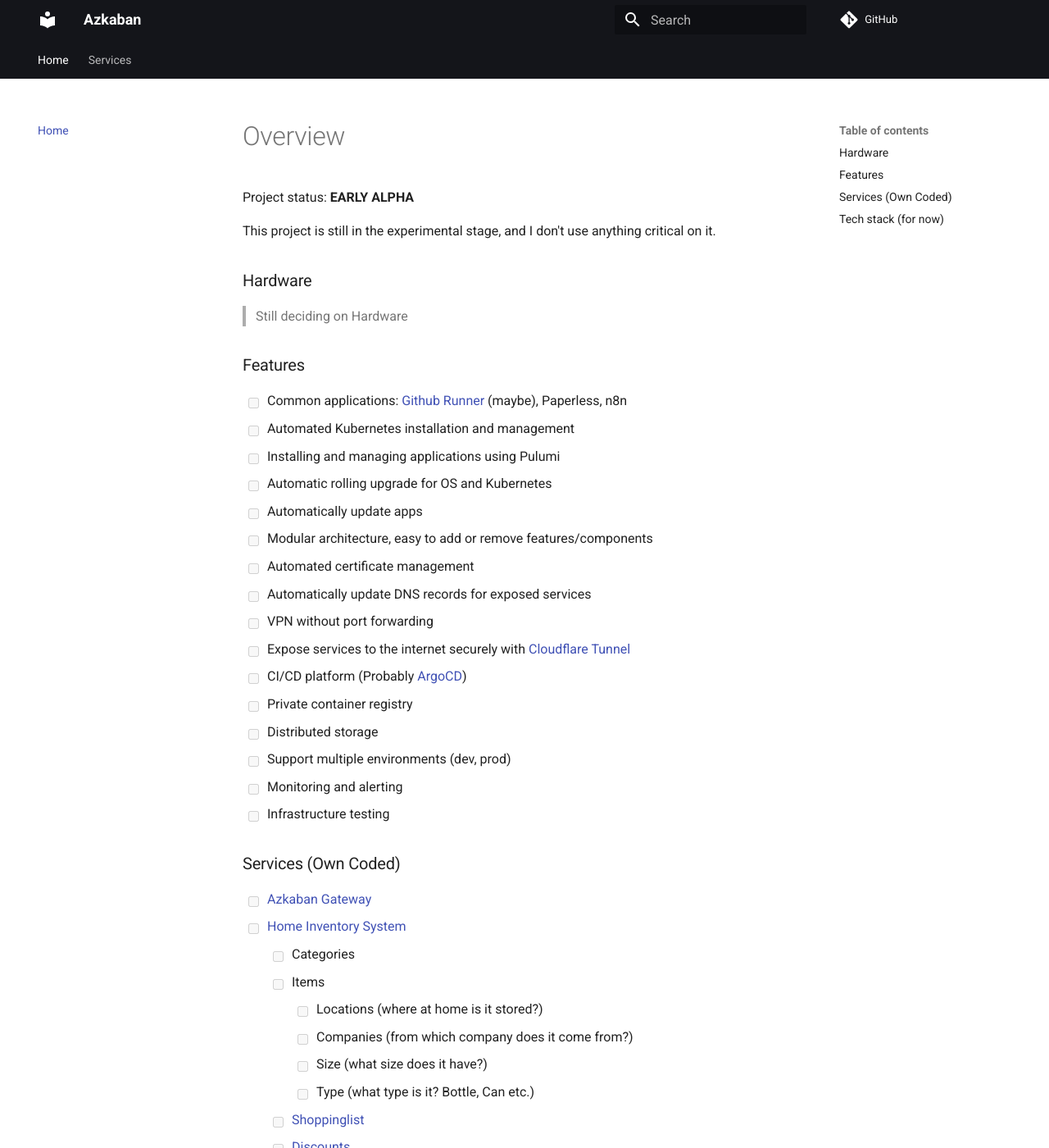
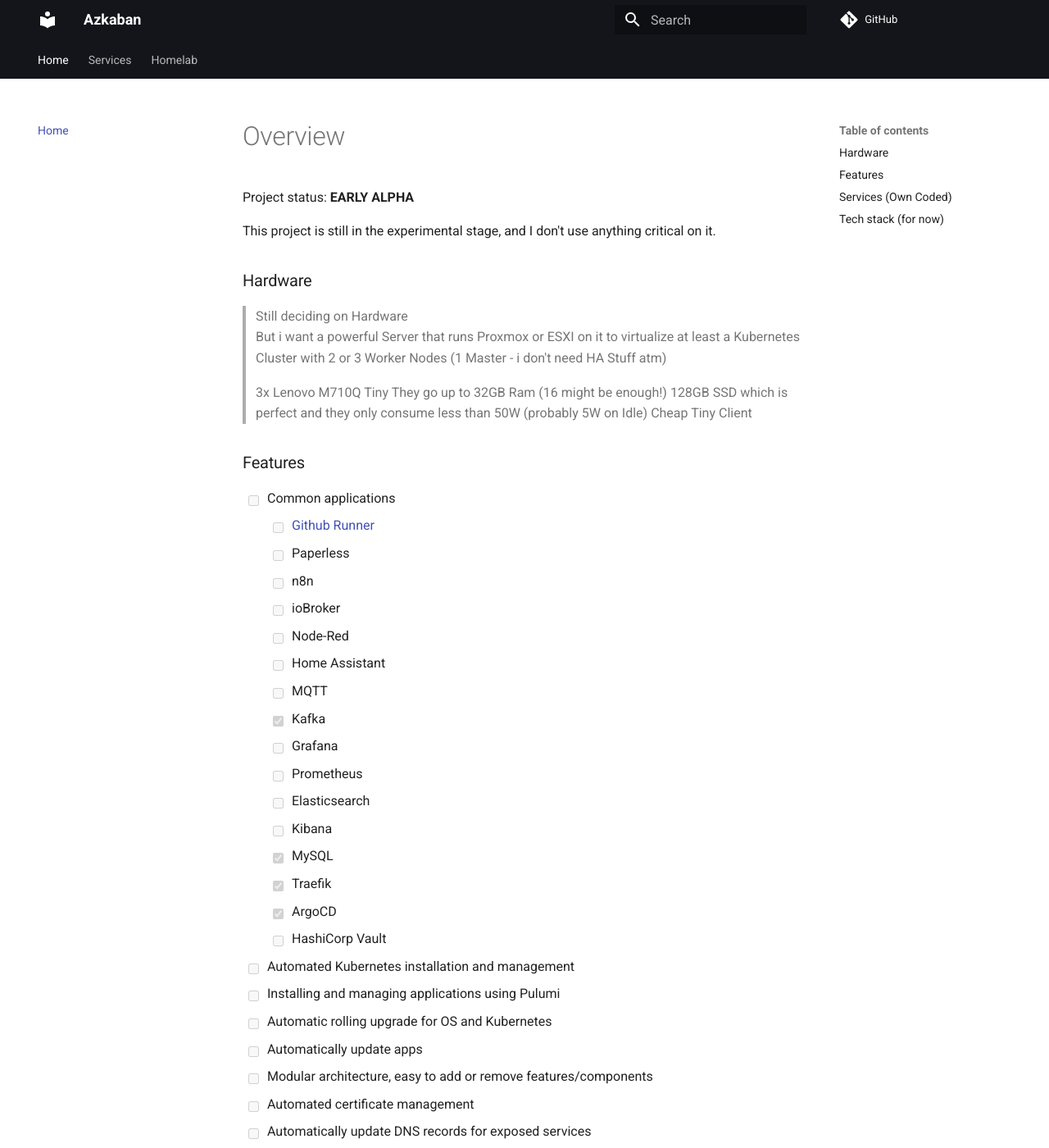
Before and after one commit to ToxicToast/homelab, an MkDocs documentation site: the page built from docs/index.md, in a window 1280 px wide and 1400 px high. Shown: the whole window at 82% size. Built offline with MkDocs 1.6.1 and Material for MkDocs 9.7.7, drawn with Linux system fonts in a browser that asks for light colours; comment, search, counter and statistics services are not loaded; some of the changed text lies outside the part shown.

Commit message:
More Docs!

```diff
--- a/docs/index.md
+++ b/docs/index.md
@@ -7,10 +7,32 @@
 ### Hardware
 
 > Still deciding on Hardware
+> But i want a powerful Server that runs Proxmox or ESXI on it to virtualize at least a Kubernetes Cluster with 2 or 3 Worker Nodes (1 Master - i don't need HA Stuff atm)
+
+> 3x Lenovo M710Q Tiny
+> They go up to 32GB Ram (16 might be enough!)
+> 128GB SSD which is perfect and they only consume less than 50W (probably 5W on Idle)
+> Cheap Tiny Client
 
 ### Features
 
-- [ ] Common applications: [Github Runner](https://docs.github.com/en/actions/hosting-your-own-runners) (maybe), Paperless, n8n
+- [ ] Common applications
+    - [ ] [Github Runner](https://docs.github.com/en/actions/hosting-your-own-runners)
+    - [ ] Paperless
+    - [ ] n8n
+    - [ ] ioBroker
+    - [ ] Node-Red
+    - [ ] Home Assistant
+    - [ ] MQTT
+    - [x] Kafka
+    - [ ] Grafana
+    - [ ] Prometheus
+    - [ ] Elasticsearch
+    - [ ] Kibana
+    - [x] MySQL
+    - [x] Traefik
+    - [x] ArgoCD
+    - [ ] HashiCorp Vault
 - [ ] Automated Kubernetes installation and management
 - [ ] Installing and managing applications using Pulumi
 - [ ] Automatic rolling upgrade for OS and Kubernetes
@@ -78,5 +100,15 @@
         <td><a href="https://argoproj.github.io/cd">ArgoCD</a></td>
         <td>GitOps tool built to deploy applications to Kubernetes</td>
     </tr>
+    <tr>
+        <td><img width="32" src="https://upload.wikimedia.org/wikipedia/commons/thumb/1/1b/Traefik.logo.png/1200px-Traefik.logo.png"></td>
+        <td><a href="https://traefik.io/traefik/">Traefik</a></td>
+        <td>The Cloud Native Application Proxy</td>
+    </tr>
+    <tr>
+        <td><img width="32" src="https://upload.wikimedia.org/wikipedia/commons/thumb/0/05/Apache_kafka.svg/1200px-Apache_kafka.svg.png"></td>
+        <td><a href="https://kafka.apache.org">Apache Kafka</a></td>
+        <td>Open-source distributed event streaming</td>
+    </tr>
 
 </table>
--- a/mkdocs.yml
+++ b/mkdocs.yml
@@ -14,6 +14,17 @@
           - Project: services/azkaban.md
           - Todo: services/azkaban/todo.md
           - Changelog: services/azkaban/changelog.md
+  - Homelab:
+      - Hardware: homelab/hardware.md
+      - Proxmox:
+          - Project: homelab/proxmox/proxmox.md
+          - Cluster: homelab/proxmox/cluster.md
+      - Terraform:
+          - Project: homelab/terraform/terraform.md
+          - Master: homelab/terraform/deploy-master.md
+          - Worker: homelab/terraform/deploy-worker.md
+      - Ansible:
+          - Project: homelab/ansible/ansible.md
 
 theme:
   name: 'material'
```
Also changed, not shown: docs/homelab/ansible/ansible.md (added, +7 -0 lines), docs/homelab/hardware.md (added, +26 -0 lines), docs/homelab/proxmox/cluster.md (added, +21 -0 lines), docs/homelab/proxmox/proxmox.md (added, +7 -0 lines), docs/homelab/terraform/deploy-master.md (added, +30 -0 lines), docs/homelab/terraform/deploy-worker.md (added, +31 -0 lines), docs/homelab/terraform/terraform.md (added, +7 -0 lines), docs/services/azkaban.md (+2 -0 lines), docs/services/azkaban/todo.md (+20 -1 lines).
